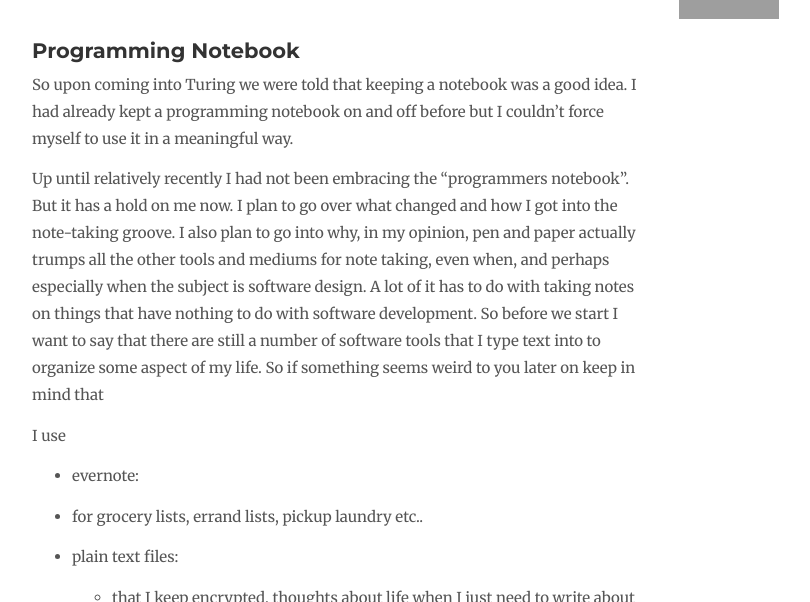
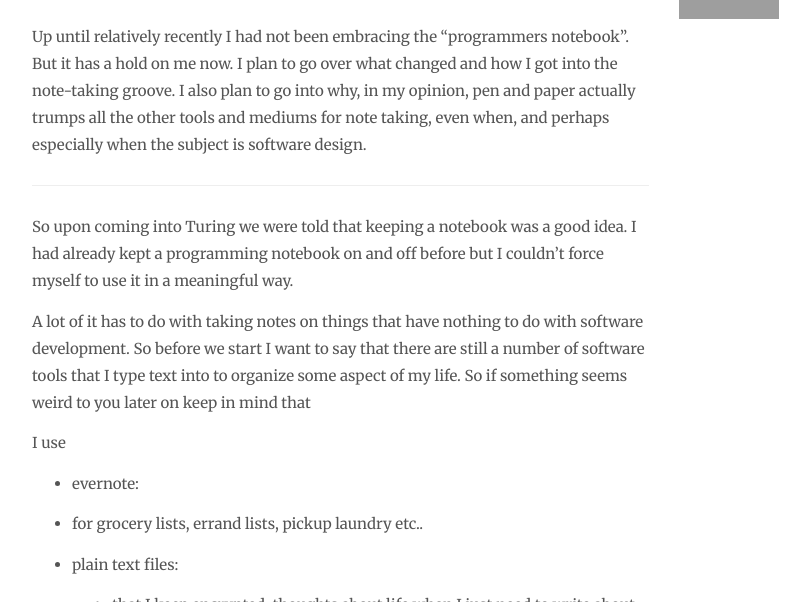
Before and after one commit to HoffsMH/HoffsMH.github.io, a Jekyll site: the page built from _posts/2015-11-29-keeping-a-programming-notebook.md, in a window 1280 px wide and 900 px high, cut to the strip 298-900 px from the top of the window. Shown: the whole strip, without its empty margins (138-948 px from the left). Built offline with Jekyll 4.4.1, drawn with Linux system fonts in a browser that asks for light colours; nearby versions of some CDN libraries; comment, search, counter and statistics services are not loaded; grey boxes are pictures that could not be loaded.

Commit message:
changes some post in minor ways to fit the new theme

```diff
--- a/_posts/2015-11-29-keeping-a-programming-notebook.md
+++ b/_posts/2015-11-29-keeping-a-programming-notebook.md
@@ -5,17 +5,18 @@ subtitle: "How I made it work for me"
 date:   2015-11-29
 categories: [tool, productivity]
 ---
+Up until relatively recently I had not been embracing the "programmers notebook". But it has a hold on me now.
+I plan to go over what changed and how I got into the note-taking groove.
+I also plan to go into why, in my opinion, pen and paper actually trumps all the other tools and mediums for note taking, even when, and perhaps especially when
+the subject is software design.
 
-## Programming Notebook
+---
 
 So upon coming into Turing we were told that keeping a notebook was a good idea.
 I had already kept a programming notebook on and off  before but I couldn't force myself
 to use it in a meaningful way.
 
-Up until relatively recently I had not been embracing the "programmers notebook". But it has a hold on me now.
-I plan to go over what changed and how I got into the note-taking groove.
-I also plan to go into why, in my opinion, pen and paper actually trumps all the other tools and mediums for note taking, even when, and perhaps especially when
-the subject is software design. A lot of it has to do with taking notes on things that have nothing to do with software development. So before we start I want to say that there are still a number of software tools that I type text into to organize some aspect of my life. So if something seems weird to you later on keep in mind that
+A lot of it has to do with taking notes on things that have nothing to do with software development. So before we start I want to say that there are still a number of software tools that I type text into to organize some aspect of my life. So if something seems weird to you later on keep in mind that
 
 I use
 
```
Also changed, not shown: _posts/2016-02-11-robo-loader.md (+4 -1 lines).
